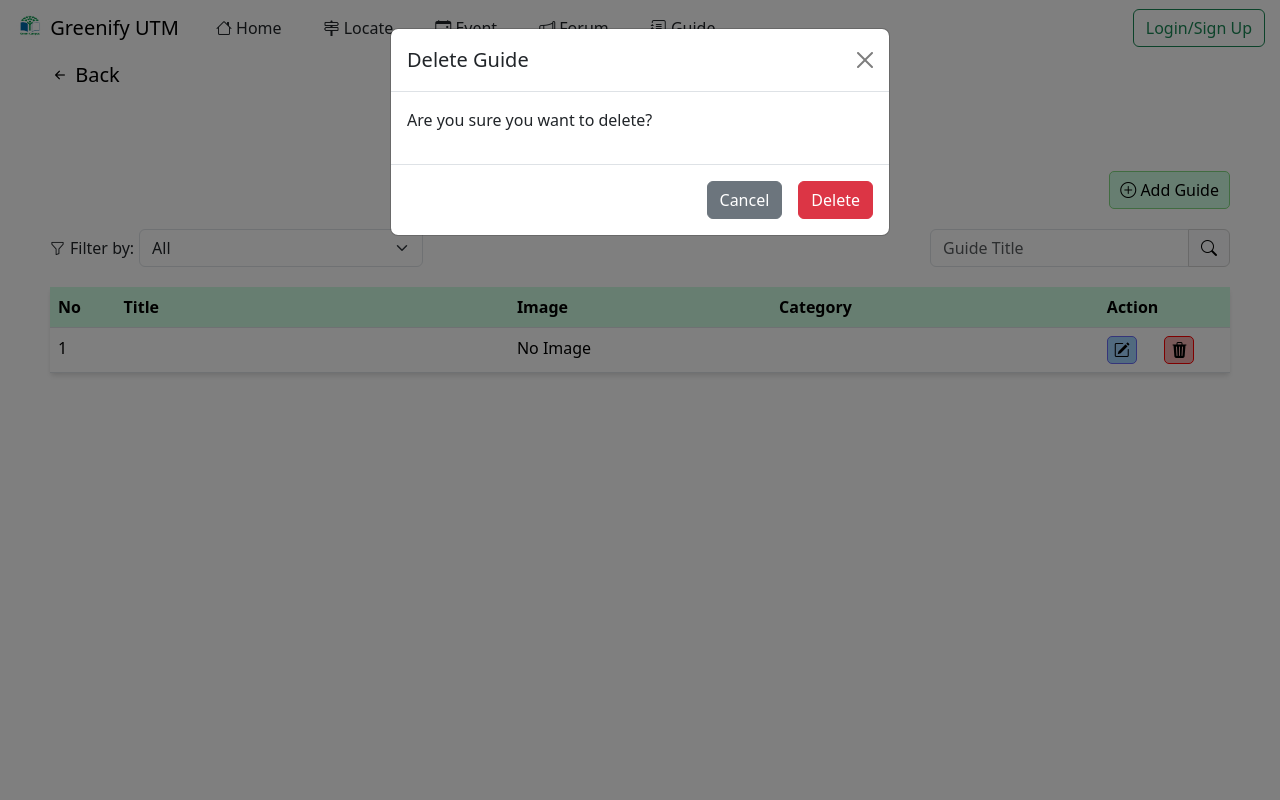
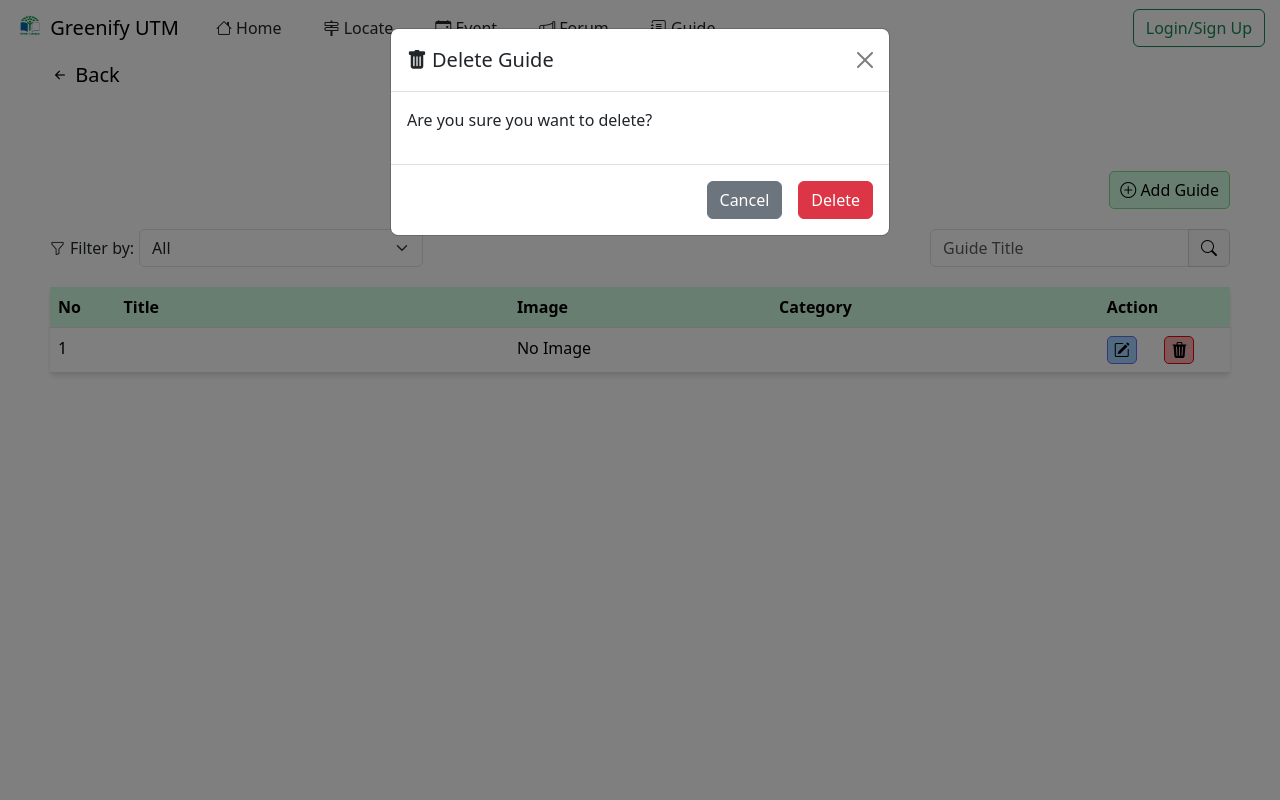
Before and after one commit to jessLijie/green-campus, a PHP site: page /utm/guideManage.php in a window 1280 px wide, after a click that opens the changed part. Run offline with PHP 8.4, Linux system fonts and the light colour scheme; tables that the repository leaves empty or names only in its code hold one stand-in row (values such as "Sample post"); data that the repository does not hold is empty.

Commit message:
minor up

```diff
--- a/editGuideModal.php
+++ b/editGuideModal.php
@@ -12,7 +12,7 @@
             <div class="modal-dialog">
                 <div class="modal-content">
                     <div class="modal-header">
-                        <h1 class="modal-title fs-5" id="editGuideFormContainerLabel">Edit Guide</h1>
+                        <h1 class="modal-title fs-5" id="editGuideFormContainerLabel"><i class="bi bi-pencil-square"style="margin-right: 5px;" ></i>Edit Guide</h1>
                         <button type="button" class="btn-close" data-bs-dismiss="modal" aria-label="Close"></button>
                     </div>
                     <div class="modal-body">
--- a/forumPost.php
+++ b/forumPost.php
@@ -76,7 +76,7 @@
             <div class="search-box">
                 <form action="" method="GET">
                     <div class="search">
-                        <input type="text" name="search_val" value="<?php if(isset($_GET["search"])){ echo $search_val; } ?>" placeholder="post" />
+                        <input type="text" name="search_val" value="<?php if(isset($_GET["search"])){ echo $search_val; } ?>" placeholder="Search Post" />
                         <button type="submit" name="search"><i class="bi bi-search" style="color: whitesmoke"></i></button>
                     </div>
                 </form>
--- a/guideManage.php
+++ b/guideManage.php
@@ -145,7 +145,7 @@ if(isset($_SESSION['urole'])){
                                 <div class="modal-dialog">
                                     <div class="modal-content">
                                         <div class="modal-header">
-                                            <h1 class="modal-title fs-5" id="deleteGuideFormContainerLabel">Delete Guide</h1>
+                                            <h1 class="modal-title fs-5" id="deleteGuideFormContainerLabel"><i class="bi bi-trash-fill" style="margin-right: 5px;"></i>Delete Guide</h1>
                                             <button type="button" class="btn-close" data-bs-dismiss="modal" aria-label="Close"></button>
                                         </div>
                                         <div class="modal-body">
```
